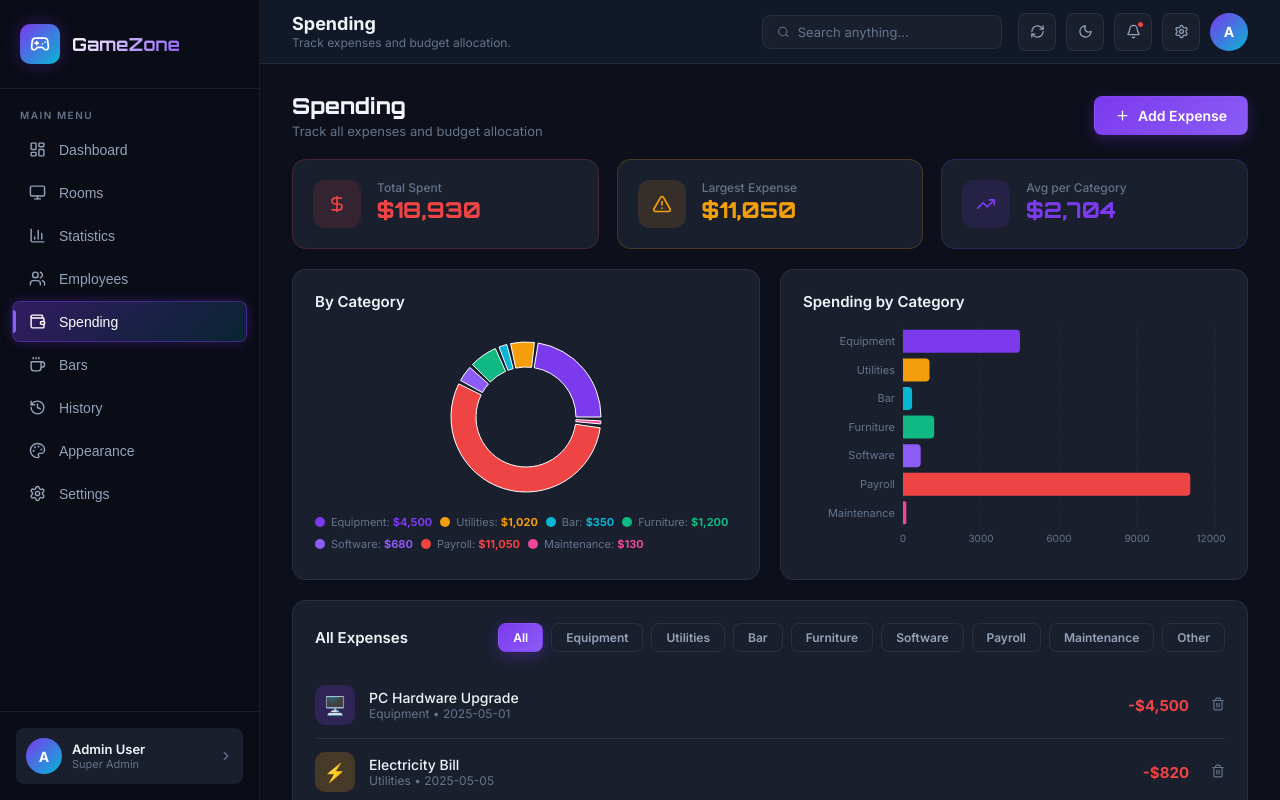
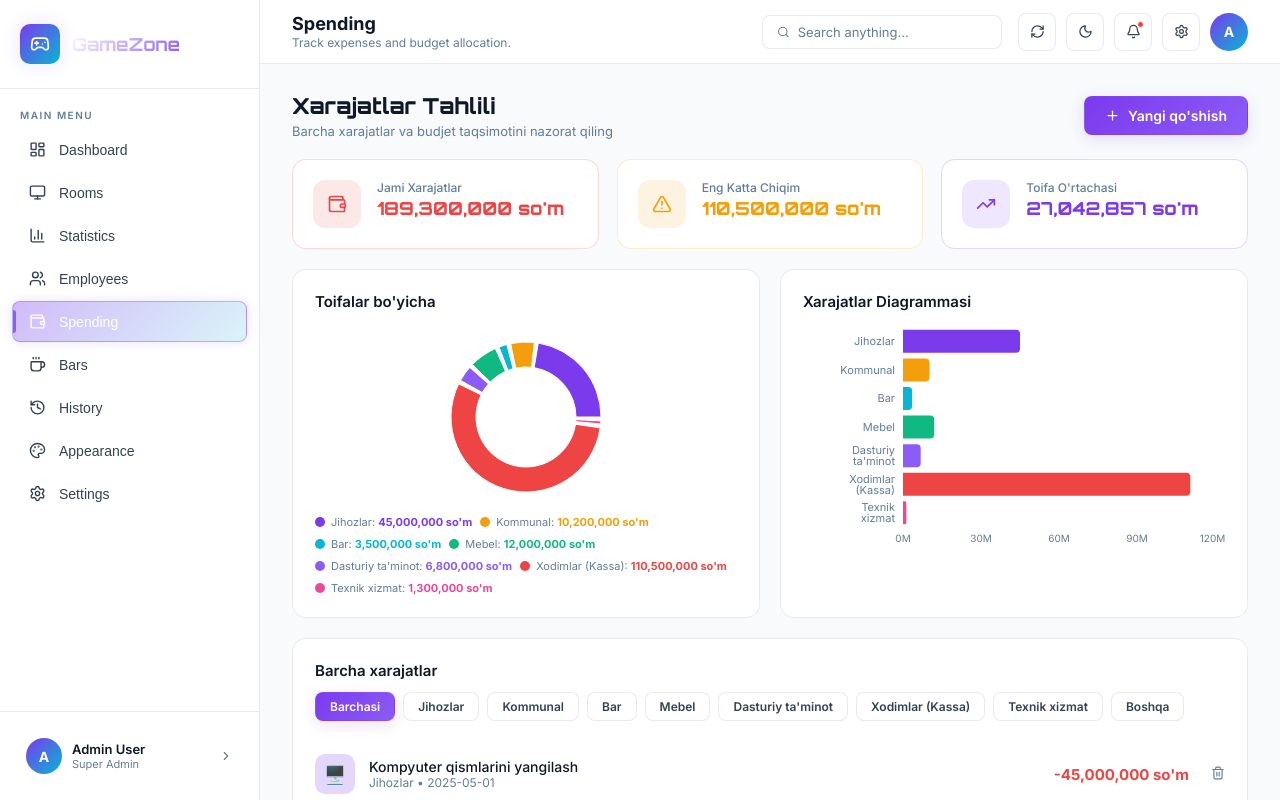
Before and after one commit to kEnmAz-just-chillguy/gaming-club, a React (Vite) app: page /spending in a window 1280 px wide. Both pictures are taken after a click on the button 1085 px from the left and 31 px from the top of the page. Shown: the top 800 px of the page. Built offline with nearby package versions, Linux system fonts and the light colour scheme.

Commit message:
feat: translate spending to UZS, style custom dropdown, improve layout, and fix dark mode toggle

```diff
--- a/src/App.jsx
+++ b/src/App.jsx
@@ -1,3 +1,4 @@
+import { useEffect } from 'react';
 import { BrowserRouter, Routes, Route } from 'react-router-dom';
 import Sidebar from './components/Sidebar';
 import Topbar from './components/Topbar';
@@ -12,6 +13,15 @@ import Appearance from './pages/Appearance';
 import Settings from './pages/Settings';
 
 export default function App() {
+  useEffect(() => {
+    const savedTheme = localStorage.getItem('theme');
+    if (savedTheme === 'light') {
+      document.documentElement.classList.add('light-mode');
+    } else {
+      document.documentElement.classList.remove('light-mode');
+    }
+  }, []);
+
   return (
     <BrowserRouter>
       <div className="app-layout">
--- a/src/components/Topbar.jsx
+++ b/src/components/Topbar.jsx
@@ -16,7 +16,24 @@ const titles = {
 
 export default function Topbar() {
   const location = useLocation();
-  const [dark, setDark] = useState(true);
+  const [dark, setDark] = useState(() => {
+    const saved = localStorage.getItem('theme');
+    if (saved) return saved === 'dark';
+    return !document.documentElement.classList.contains('light-mode');
+  });
+
+  const toggleTheme = () => {
+    const isDark = !dark;
+    setDark(isDark);
+    if (isDark) {
+      document.documentElement.classList.remove('light-mode');
+      localStorage.setItem('theme', 'dark');
+    } else {
+      document.documentElement.classList.add('light-mode');
+      localStorage.setItem('theme', 'light');
+    }
+  };
+
   const info = titles[location.pathname] || titles['/'];
 
   return (
@@ -35,7 +52,7 @@ export default function Topbar() {
         <button className="topbar-btn" title="Refresh" onClick={() => window.location.reload()}>
           <RefreshCw size={15} />
         </button>
-        <button className="topbar-btn" title="Toggle theme" onClick={() => setDark(!dark)}>
+        <button className="topbar-btn" title="Toggle theme" onClick={toggleTheme}>
           {dark ? <Sun size={15} /> : <Moon size={15} />}
         </button>
         <button className="topbar-btn" title="Notifications">
--- a/src/index.css
+++ b/src/index.css
@@ -27,6 +27,22 @@
   --radius-sm: 8px;
   --transition: all 0.25s cubic-bezier(0.4,0,0.2,1);
 }
+
+.light-mode {
+  --bg-primary: #f8fafc;
+  --bg-secondary: #ffffff;
+  --bg-card: #ffffff;
+  --bg-card-hover: #f1f5f9;
+  --sidebar-bg: #ffffff;
+  --text-primary: #0f172a;
+  --text-secondary: #334155;
+  --text-muted: #627d98;
+  --border: rgba(0, 0, 0, 0.08);
+  --border-accent: rgba(124, 58, 237, 0.35);
+  --shadow: 0 10px 25px rgba(0, 0, 0, 0.05);
+  --accent-glow: rgba(124, 58, 237, 0.15);
+}
+
 
 html { font-size: 16px; }
 body {
--- a/src/pages/Spending.jsx
+++ b/src/pages/Spending.jsx
@@ -1,22 +1,82 @@
-import { useState } from 'react';
-import { spendings as initialSpendings } from '../data/mockData';
+import { useState, useEffect } from 'react';
+import { spendings as initialSpendings, employees } from '../data/mockData';
 import { PieChart, Pie, Cell, Tooltip, ResponsiveContainer, BarChart, Bar, XAxis, YAxis, CartesianGrid } from 'recharts';
-import { Plus, X, Trash2, DollarSign, TrendingUp, AlertTriangle } from 'lucide-react';
+import { Plus, X, Trash2, Wallet, AlertTriangle, TrendingUp, User } from 'lucide-react';
 
-const categories = ['Equipment', 'Utilities', 'Bar', 'Furniture', 'Software', 'Payroll', 'Maintenance', 'Other'];
-const catColors = { Equipment: '#7c3aed', Utilities: '#f59e0b', Bar: '#06b6d4', Furniture: '#10b981', Software: '#8b5cf6', Payroll: '#ef4444', Maintenance: '#ec4899', Other: '#64748b' };
+const categories = ['Jihozlar', 'Kommunal', 'Bar', 'Mebel', 'Dasturiy ta\'minot', 'Xodimlar (Kassa)', 'Texnik xizmat', 'Boshqa'];
+const catColors = {
+  Jihozlar: '#7c3aed',
+  Kommunal: '#f59e0b',
+  Bar: '#06b6d4',
+  Mebel: '#10b981',
+  'Dasturiy ta\'minot': '#8b5cf6',
+  'Xodimlar (Kassa)': '#ef4444',
+  'Texnik xizmat': '#ec4899',
+  Boshqa: '#64748b'
+};
+
+const categoryIcons = {
+  Jihozlar: '🖥️',
+  Kommunal: '⚡',
+  Bar: '☕',
+  Mebel: '🪑',
+  'Dasturiy ta\'minot': '🎮',
+  'Xodimlar (Kassa)': '👥',
+  'Texnik xizmat': '🧹',
+  Boshqa: '💰'
+};
+
+const defaultSpendings = [
+  { id: 1, name: 'Kompyuter qismlarini yangilash', category: 'Jihozlar', amount: 45000000, date: '2025-05-01', icon: '🖥️', color: 'rgba(124,58,237,0.2)', type: 'expense' },
+  { id: 2, name: 'Elektr energiyasi to\'lovi', category: 'Kommunal', amount: 8200000, date: '2025-05-05', icon: '⚡', color: 'rgba(245,158,11,0.2)', type: 'expense' },
+  { id: 3, name: 'Kofe va yeguliklar zaxirasi', category: 'Bar', amount: 3500000, date: '2025-05-06', icon: '☕', color: 'rgba(6,182,212,0.2)', type: 'expense' },
+  { id: 4, name: 'O\'yin o\'rindiqlari x4', category: 'Mebel', amount: 12000000, date: '2025-05-08', icon: '🪑', color: 'rgba(16,185,129,0.2)', type: 'expense' },
+  { id: 5, name: 'Internet obunasi', category: 'Kommunal', amount: 2000000, date: '2025-05-10', icon: '🌐', color: 'rgba(6,182,212,0.2)', type: 'expense' },
+  { id: 6, name: 'O\'yin litsenziyalari (Steam)', category: 'Dasturiy ta\'minot', amount: 6800000, date: '2025-05-11', icon: '🎮', color: 'rgba(139,92,246,0.2)', type: 'expense' },
+  { id: 7, name: 'Xodimlar oyligi', category: 'Xodimlar (Kassa)', amount: 110500000, date: '2025-05-01', icon: '👥', color: 'rgba(239,68,68,0.2)', type: 'expense' },
+  { id: 8, name: 'Tozalash vositalari', category: 'Texnik xizmat', amount: 1300000, date: '2025-05-12', icon: '🧹', color: 'rgba(16,185,129,0.2)', type: 'expense' },
+];
 
 export default function Spending() {
-  const [spendings, setSpendings] = useState(initialSpendings);
+  const [spendings, setSpendings] = useState(() => {
+    const saved = localStorage.getItem('gaming_club_spendings_list');
+    return saved ? JSON.parse(saved) : defaultSpendings;
+  });
+
   const [showAdd, setShowAdd] = useState(false);
-  const [form, setForm] = useState({ name: '', category: 'Equipment', amount: '', date: new Date().toISOString().slice(0, 10), icon: '💰' });
+  const [form, setForm] = useState({ name: '', category: 'Jihozlar', amount: '', date: new Date().toISOString().slice(0, 10), icon: '🖥️' });
   const [filterCat, setFilterCat] = useState('All');
+  const [catDropdownOpen, setCatDropdownOpen] = useState(false);
+
+  const saveSpendings = (updated) => {
+    setSpendings(updated);
+    localStorage.setItem('gaming_club_spendings_list', JSON.stringify(updated));
+  };
 
   const handleAdd = () => {
     if (!form.name || !form.amount) return;
-    setSpendings(prev => [...prev, { id: Date.now(), ...form, amount: +form.amount, color: 'rgba(124,58,237,0.2)', type: 'expense' }]);
+
+    const newTx = {
+      id: Date.now(),
+      name: form.name,
+      category: form.category,
+      amount: Number(form.amount),
+      date: form.date,
+      icon: form.icon,
+      color: 'rgba(124,58,237,0.2)',
+      type: 'expense'
+    };
+
+    const updated = [newTx, ...spendings];
+    saveSpendings(updated);
     setShowAdd(false);
-    setForm({ name: '', category: 'Equipment', amount: '', date: new Date().toISOString().slice(0, 10), icon: '💰' });
+    setForm({ name: '', category: 'Jihozlar', amount: '', date: new Date().toISOString().slice(0, 10), icon: '🖥️' });
+    setCatDropdownOpen(false);
+  };
+
+  const handleDelete = (id) => {
+    const updated = spendings.filter(s => s.id !== id);
+    saveSpendings(updated);
   };
 
   const filtered = filterCat === 'All' ? spendings : spendings.filter(s => s.category === filterCat);
@@ -33,24 +93,24 @@ export default function Spending() {
     <div className="page-content fade-in">
       <div className="page-header-row mb-20">
         <div className="page-header" style={{ marginBottom: 0 }}>
-          <h1 style={{ fontFamily: 'Orbitron, sans-serif', fontSize: 22 }}>Spending</h1>
-          <p style={{ color: 'var(--text-muted)', fontSize: 13, marginTop: 4 }}>Track all expenses and budget allocation</p>
+          <h1 style={{ fontFamily: 'Orbitron, sans-serif', fontSize: 22 }}>Xarajatlar Tahlili</h1>
+          <p style={{ color: 'var(--text-muted)', fontSize: 13, marginTop: 4 }}>Barcha xarajatlar va budjet taqsimotini nazorat qiling</p>
         </div>
-        <button className="btn btn-primary" onClick={() => setShowAdd(true)}><Plus size={15} /> Add Expense</button>
+        <button className="btn btn-primary" onClick={() => setShowAdd(true)}><Plus size={15} /> Yangi qo'shish</button>
       </div>
 
       {/* KPI Cards */}
       <div className="stats-grid mb-20" style={{ gridTemplateColumns: 'repeat(3, 1fr)' }}>
         {[
-          { icon: DollarSign, label: 'Total Spent', value: `$${total.toLocaleString()}`, color: '#ef4444', bg: 'rgba(239,68,68,0.12)' },
-          { icon: AlertTriangle, label: 'Largest Expense', value: `$${largest?.amount.toLocaleString()}`, color: '#f59e0b', bg: 'rgba(245,158,11,0.12)' },
-          { icon: TrendingUp, label: 'Avg per Category', value: `$${Math.round(total / byCategory.length).toLocaleString()}`, color: '#7c3aed', bg: 'rgba(124,58,237,0.12)' },
+          { icon: Wallet, label: 'Jami Xarajatlar', value: `${total.toLocaleString('uz-UZ')} so'm`, color: '#ef4444', bg: 'rgba(239,68,68,0.12)' },
+          { icon: AlertTriangle, label: 'Eng Katta Chiqim', value: largest ? `${largest.amount.toLocaleString('uz-UZ')} so'm` : '0 so\'m', color: '#f59e0b', bg: 'rgba(245,158,11,0.12)' },
+          { icon: TrendingUp, label: 'Toifa O\'rtachasi', value: byCategory.length > 0 ? `${Math.round(total / byCategory.length).toLocaleString('uz-UZ')} so'm` : '0 so\'m', color: '#7c3aed', bg: 'rgba(124,58,237,0.12)' },
         ].map((s, i) => (
           <div key={i} className="stat-card" style={{ borderColor: s.color + '33' }}>
             <div className="stat-icon" style={{ background: s.bg, color: s.color }}><s.icon size={20} /></div>
             <div className="stat-info">
               <div className="stat-label">{s.label}</div>
-              <div className="stat-value" style={{ fontSize: 22, color: s.color }}>{s.value}</div>
+              <div className="stat-value" style={{ fontSize: 18, color: s.color, wordBreak: 'break-word' }}>{s.value}</div>
             </div>
           </div>
         ))}
@@ -59,14 +119,14 @@ export default function Spending() {
       <div className="grid-2 mb-20">
         {/* Pie chart */}
         <div className="card">
-          <div className="card-header"><div className="card-title">By Category</div></div>
+          <div className="card-header"><div className="card-title">Toifalar bo'yicha</div></div>
           <div style={{ height: 180 }}>
             <ResponsiveContainer width="100%" height="100%">
               <PieChart>
                 <Pie data={byCategory} cx="50%" cy="50%" innerRadius={50} outerRadius={75} dataKey="value" paddingAngle={3}>
                   {byCategory.map((entry, i) => <Cell key={i} fill={entry.color} />)}
                 </Pie>
-                <Tooltip formatter={v => [`$${v.toLocaleString()}`, '']} contentStyle={{ background: 'var(--bg-card)', border: '1px solid var(--border)', borderRadius: 8, fontSize: 12 }} />
+                <Tooltip formatter={v => [`${v.toLocaleString('uz-UZ')} so'm`, '']} contentStyle={{ background: 'var(--bg-card)', border: '1px solid var(--border)', borderRadius: 8, fontSize: 12 }} />
               </PieChart>
             </ResponsiveContainer>
           </div>
@@ -74,7 +134,7 @@ export default function Spending() {
             {byCategory.map((c, i) => (
               <div key={i} className="flex-gap" style={{ gap: 6 }}>
                 <div className="color-dot" style={{ background: c.color }} />
-                <span style={{ fontSize: 11, color: 'var(--text-muted)' }}>{c.name}: <strong style={{ color: c.color }}>${c.value.toLocaleString()}</strong></span>
+                <span style={{ fontSize: 11, color: 'var(--text-muted)' }}>{c.name}: <strong style={{ color: c.color }}>{c.value.toLocaleString('uz-UZ')} so'm</strong></span>
               </div>
             ))}
           </div>
@@ -82,14 +142,14 @@ export default function Spending() {
 
         {/* Bar chart */}
         <div className="card">
-          <div className="card-header"><div className="card-title">Spending by Category</div></div>
+          <div className="card-header"><div className="card-title">Xarajatlar Diagrammasi</div></div>
           <div style={{ height: 230 }}>
             <ResponsiveContainer width="100%" height="100%">
               <BarChart data={byCategory} layout="vertical" margin={{ top: 0, right: 10, left: 20, bottom: 0 }}>
                 <CartesianGrid strokeDasharray="3 3" stroke="rgba(255,255,255,0.05)" horizontal={false} />
-                <XAxis type="number" tick={{ fill: 'var(--text-muted)', fontSize: 10 }} axisLine={false} tickLine={false} />
+                <XAxis type="number" tickFormatter={v => `${(v/1000000).toFixed(0)}M`} tick={{ fill: 'var(--text-muted)', fontSize: 10 }} axisLine={false} tickLine={false} />
                 <YAxis dataKey="name" type="category" tick={{ fill: 'var(--text-muted)', fontSize: 11 }} axisLine={false} tickLine={false} width={80} />
-                <Tooltip formatter={v => [`$${v.toLocaleString()}`, 'Spent']} contentStyle={{ background: 'var(--bg-card)', border: '1px solid var(--border)', borderRadius: 8, fontSize: 12 }} />
+                <Tooltip formatter={v => [`${v.toLocaleString('uz-UZ')} so'm`, 'Chiqim']} contentStyle={{ background: 'var(--bg-card)', border: '1px solid var(--border)', borderRadius: 8, fontSize: 12 }} />
                 <Bar dataKey="value" radius={[0, 4, 4, 0]}>
                   {byCategory.map((entry, i) => <Cell key={i} fill={entry.color} />)}
                 </Bar>
@@ -101,10 +161,11 @@ export default function Spending() {
 
       {/* Filter + List */}
       <div className="card">
-        <div className="card-header mb-20">
-          <div className="card-title">All Expenses</div>
+        <div className="card-header mb-20" style={{ flexWrap: 'wrap', gap: 12 }}>
+          <div className="card-title">Barcha xarajatlar</div>
           <div style={{ display: 'flex', gap: 8, flexWrap: 'wrap' }}>
-            {['All', ...categories].map(c => (
+            <button onClick={() => setFilterCat('All')} className={`btn btn-sm ${filterCat === 'All' ? 'btn-primary' : 'btn-secondary'}`}>Barchasi</button>
+            {categories.map(c => (
               <button key={c} onClick={() => setFilterCat(c)} className={`btn btn-sm ${filterCat === c ? 'btn-primary' : 'btn-secondary'}`}>{c}</button>
             ))}
           </div>
@@ -116,43 +177,144 @@ export default function Spending() {
               <div className="spending-name">{s.name}</div>
               <div className="spending-cat">{s.category} • {s.date}</div>
             </div>
-            <div className="spending-amount" style={{ color: 'var(--red)' }}>-${s.amount.toLocaleString()}</div>
-            <button onClick={() => setSpendings(prev => prev.filter(x => x.id !== s.id))} style={{ background: 'none', border: 'none', color: 'var(--text-muted)', cursor: 'pointer', marginLeft: 8 }}><Trash2 size={14} /></button>
+            <div className="spending-amount" style={{ color: 'var(--red)' }}>-{s.amount.toLocaleString('uz-UZ')} so'm</div>
+            <button onClick={() => handleDelete(s.id)} style={{ background: 'none', border: 'none', color: 'var(--text-muted)', cursor: 'pointer', marginLeft: 8 }}><Trash2 size={14} /></button>
           </div>
         ))}
       </div>
 
       {/* Add Modal */}
       {showAdd && (
-        <div style={{ position: 'fixed', inset: 0, background: 'rgba(0,0,0,0.7)', display: 'flex', alignItems: 'center', justifyContent: 'center', zIndex: 200 }} onClick={() => setShowAdd(false)}>
-          <div style={{ background: 'var(--bg-card)', border: '1px solid var(--border)', borderRadius: 16, padding: 28, width: 420 }} onClick={e => e.stopPropagation()}>
+        <div
+          style={{
+            position: 'fixed',
+            inset: 0,
+            background: 'rgba(0,0,0,0.7)',
+            display: 'flex',
+            alignItems: 'flex-start',
+            justifyContent: 'center',
+            zIndex: 200,
+            overflowY: 'auto',
+            paddingTop: '60px',
+            paddingBottom: '40px'
+          }}
+          onClick={() => {
+            setShowAdd(false);
+            setCatDropdownOpen(false);
+          }}
+        >
+          <div
+            style={{
+              background: 'var(--bg-card)',
+              border: '1px solid var(--border)',
+              borderRadius: 16,
+              padding: 28,
+              width: 420,
+              boxShadow: '0 20px 40px rgba(0,0,0,0.6)'
+            }}
+            onClick={e => e.stopPropagation()}
+          >
             <div className="flex-between mb-20">
-              <h3>Add Expense</h3>
-              <button onClick={() => setShowAdd(false)} style={{ background: 'none', border: 'none', color: 'var(--text-muted)', cursor: 'pointer' }}><X size={18} /></button>
+              <h3 style={{ fontFamily: 'Orbitron, sans-serif' }}>Yangi tranzaksiya</h3>
+              <button onClick={() => {
+                setShowAdd(false);
+                setCatDropdownOpen(false);
+              }} style={{ background: 'none', border: 'none', color: 'var(--text-muted)', cursor: 'pointer' }}><X size={18} /></button>
             </div>
+
             <div className="section-gap">
               <div className="form-group">
-                <label className="form-label">Name</label>
-                <input className="form-input" placeholder="Expense name" value={form.name} onChange={e => setForm(p => ({ ...p, name: e.target.value }))} />
+                <label className="form-label">Nomi</label>
+                <input className="form-input" placeholder="Xarajat nomi" value={form.name} onChange={e => setForm(p => ({ ...p, name: e.target.value }))} />
               </div>
+
+              <div className="form-group" style={{ position: 'relative' }}>
+                <label className="form-label">Kategoriya</label>
+                <div
+                  onClick={() => setCatDropdownOpen(!catDropdownOpen)}
+                  className="form-input"
+                  style={{
+                    display: 'flex',
+                    alignItems: 'center',
+                    justifyContent: 'space-between',
+                    cursor: 'pointer',
+                    background: 'var(--bg-secondary)',
+                    border: '1px solid var(--border)',
+                    borderRadius: 'var(--radius-sm)',
+                    padding: '10px 14px',
+                  }}
+                >
+                  <div style={{ display: 'flex', alignItems: 'center', gap: 8 }}>
+                    <span>{categoryIcons[form.category] || '💰'}</span>
+                    <span style={{ color: 'var(--text-primary)', fontSize: 13 }}>{form.category}</span>
+                  </div>
+                  <span style={{ fontSize: 10, color: 'var(--text-muted)' }}>{catDropdownOpen ? '▲' : '▼'}</span>
+                </div>
+
+                {catDropdownOpen && (
+                  <div
+                    style={{
+                      position: 'absolute',
+                      top: 'calc(100% + 4px)',
+                      left: 0,
+                      right: 0,
+                      background: 'var(--bg-card)',
+                      border: '1px solid var(--border)',
+                      borderRadius: 8,
+                      boxShadow: '0 10px 25px rgba(0,0,0,0.5)',
+                      zIndex: 210,
+                      maxHeight: 180,
+                      overflowY: 'auto',
+                      padding: 4,
+                    }}
+                  >
+                    {categories
+                      .filter(c => c !== 'Xodimlar (Kassa)')
+                      .map(c => (
+                        <div
+                          key={c}
+                          onClick={() => {
+                            setForm(p => ({ ...p, category: c, icon: categoryIcons[c] || '💰' }));
+                            setCatDropdownOpen(false);
+                          }}
+                          style={{
+                            display: 'flex',
+                            alignItems: 'center',
+                            gap: 8,
+                            padding: '10px 12px',
+                            borderRadius: 6,
+                            cursor: 'pointer',
+                            background: form.category === c ? 'var(--accent-glow)' : 'transparent',
+                            transition: 'background 0.2s',
+                          }}
+                          onMouseEnter={e => e.currentTarget.style.background = 'var(--bg-card-hover)'}
+                          onMouseLeave={e => e.currentTarget.style.background = form.category === c ? 'var(--accent-glow)' : 'transparent'}
+                        >
+                          <span>{categoryIcons[c] || '💰'}</span>
+                          <span style={{ color: 'var(--text-primary)', fontSize: 13 }}>{c}</span>
+                        </div>
+                      ))}
+                  </div>
+                )}
+              </div>
+
               <div className="form-group">
-                <label className="form-label">Amount ($)</label>
+                <label className="form-label">Suma (so'mda)</label>
                 <input className="form-input" type="number" placeholder="0" value={form.amount} onChange={e => setForm(p => ({ ...p, amount: e.target.value }))} />
               </div>
+
               <div className="form-group">
-                <label className="form-label">Category</label>
-                <select className="form-input" value={form.category} onChange={e => setForm(p => ({ ...p, category: e.target.value }))}>
-                  {categories.map(c => <option key={c}>{c}</option>)}
-                </select>
-              </div>
-              <div className="form-group">
-                <label className="form-label">Date</label>
+                <label className="form-label">Sana</label>
                 <input className="form-input" type="date" value={form.date} onChange={e => setForm(p => ({ ...p, date: e.target.value }))} />
               </div>
             </div>
+
             <div style={{ display: 'flex', gap: 10, marginTop: 20 }}>
-              <button className="btn btn-primary" style={{ flex: 1 }} onClick={handleAdd}>Add Expense</button>
-              <button className="btn btn-secondary" onClick={() => setShowAdd(false)}>Cancel</button>
+              <button className="btn btn-primary" style={{ flex: 1 }} onClick={handleAdd}>Qo'shish</button>
+              <button className="btn btn-secondary" onClick={() => {
+                setShowAdd(false);
+                setCatDropdownOpen(false);
+              }}>Bekor qilish</button>
             </div>
           </div>
         </div>
```
Also changed, not shown: src/pages/Appearance.jsx (+17 -2 lines).
